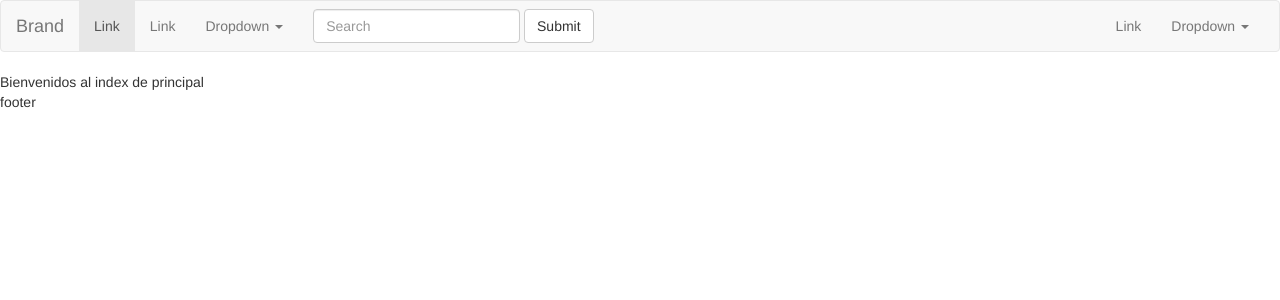
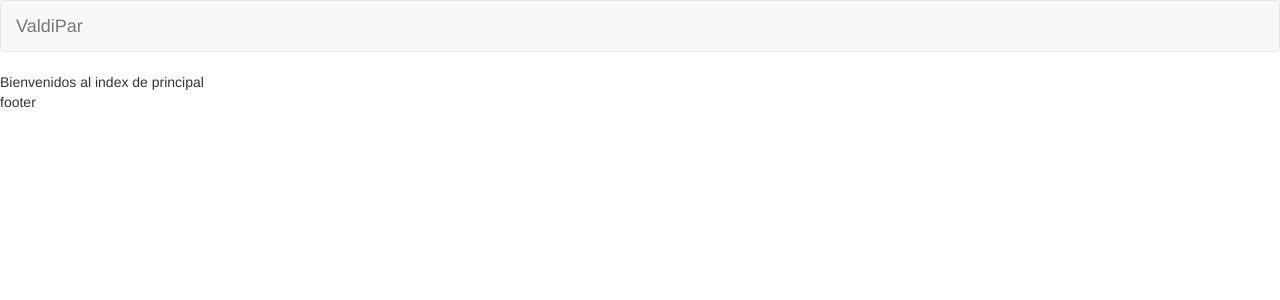
Before and after one commit to fr4j4/transvaldivia, a Django app: page / in a window 1280 px wide. Shown: the top 300 px of the page. Run offline with Django 3.2, Linux system fonts and the light colour scheme; some libraries are stand-ins or nearby versions.

Commit message:
responsive

```diff
--- a/templates/base.html
+++ b/templates/base.html
@@ -3,6 +3,7 @@
 <head>
 	<title>{%block title%}Titulo{%endblock%}</title>
 	<link rel="stylesheet" href="{% static 'css/bootstrap.min.css' %}">
+	<meta name="viewport" content="width=device-width, initial-scale=1.0">
 </head>
 <body>
 	{%include "navbar.html"%}
--- a/templates/navbar.html
+++ b/templates/navbar.html
@@ -2,17 +2,17 @@
   <div class="container-fluid">
     <!-- Brand and toggle get grouped for better mobile display -->
     <div class="navbar-header">
-      <button type="button" class="navbar-toggle collapsed" data-toggle="collapse" data-target="#bs-example-navbar-collapse-1" aria-expanded="false">
+      <!--button type="button" class="navbar-toggle collapsed" data-toggle="collapse" data-target="#bs-example-navbar-collapse-1" aria-expanded="false">
         <span class="sr-only">Toggle navigation</span>
         <span class="icon-bar"></span>
         <span class="icon-bar"></span>
         <span class="icon-bar"></span>
-      </button>
-      <a class="navbar-brand" href="#">Brand</a>
+      </button-->
+      <a class="navbar-brand" href="#">ValdiPar</a>
     </div>
 
     <!-- Collect the nav links, forms, and other content for toggling -->
-    <div class="collapse navbar-collapse" id="bs-example-navbar-collapse-1">
+    <!--div class="collapse navbar-collapse" id="bs-example-navbar-collapse-1">
       <ul class="nav navbar-nav">
         <li class="active"><a href="#">Link <span class="sr-only">(current)</span></a></li>
         <li><a href="#">Link</a></li>
@@ -48,6 +48,6 @@
           </ul>
         </li>
       </ul>
-    </div><!-- /.navbar-collapse -->
+    </div--><!-- /.navbar-collapse -->
   </div><!-- /.container-fluid -->
 </nav>
```
